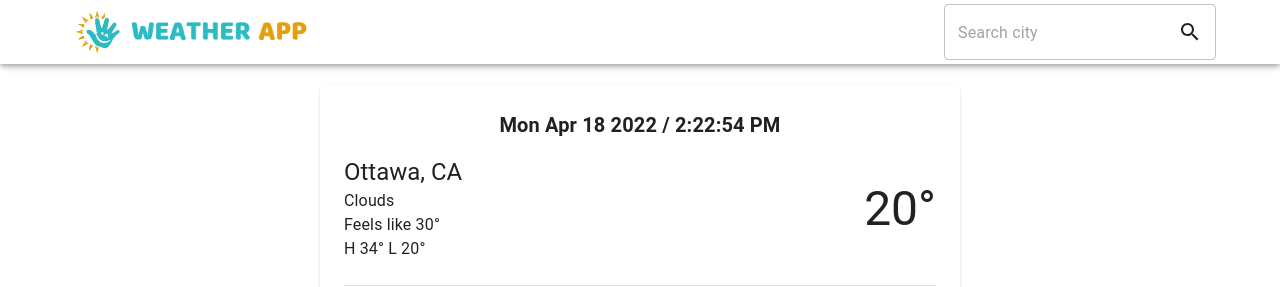
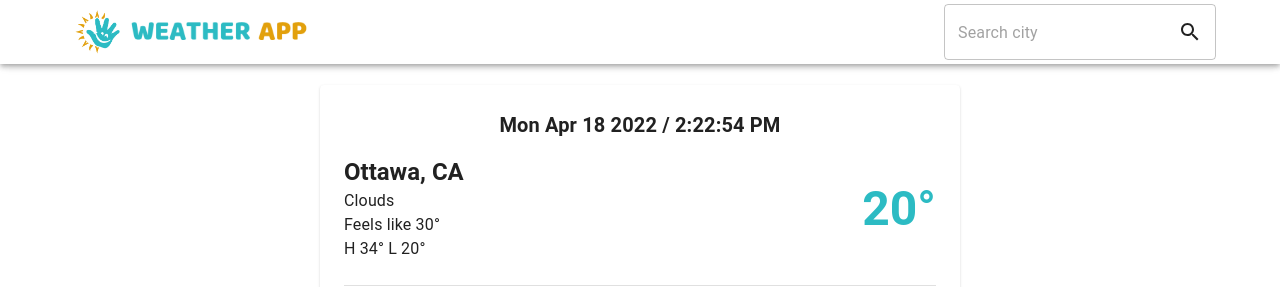
Before and after one commit to ValEmpire/weather-app, a React (Create React App) app: page / in a window 1280 px wide. Shown: the top 287 px of the page. Built offline with nearby package versions, Linux system fonts and the light colour scheme.

Commit message:
create home

```diff
--- a/src/routes/home/index.js
+++ b/src/routes/home/index.js
@@ -27,13 +27,17 @@
               alignItems="center"
             >
               <Box>
-                <Typography variant="h5">Ottawa, CA</Typography>
+                <Typography variant="h5" fontWeight={600}>
+                  Ottawa, CA
+                </Typography>
                 <Typography>Clouds</Typography>
                 <Typography>Feels like 30&#176;</Typography>
                 <Typography>H 34&#176; L 20&#176;</Typography>
               </Box>
               <Box>
-                <Typography variant="h3"> 20&#176;</Typography>
+                <Typography fontWeight={600} color={"primary"} variant="h3">
+                  20&#176;
+                </Typography>
               </Box>
             </Box>
 
```
Also changed, not shown: src/routes/home/Home.js (added, +13 -0 lines).
